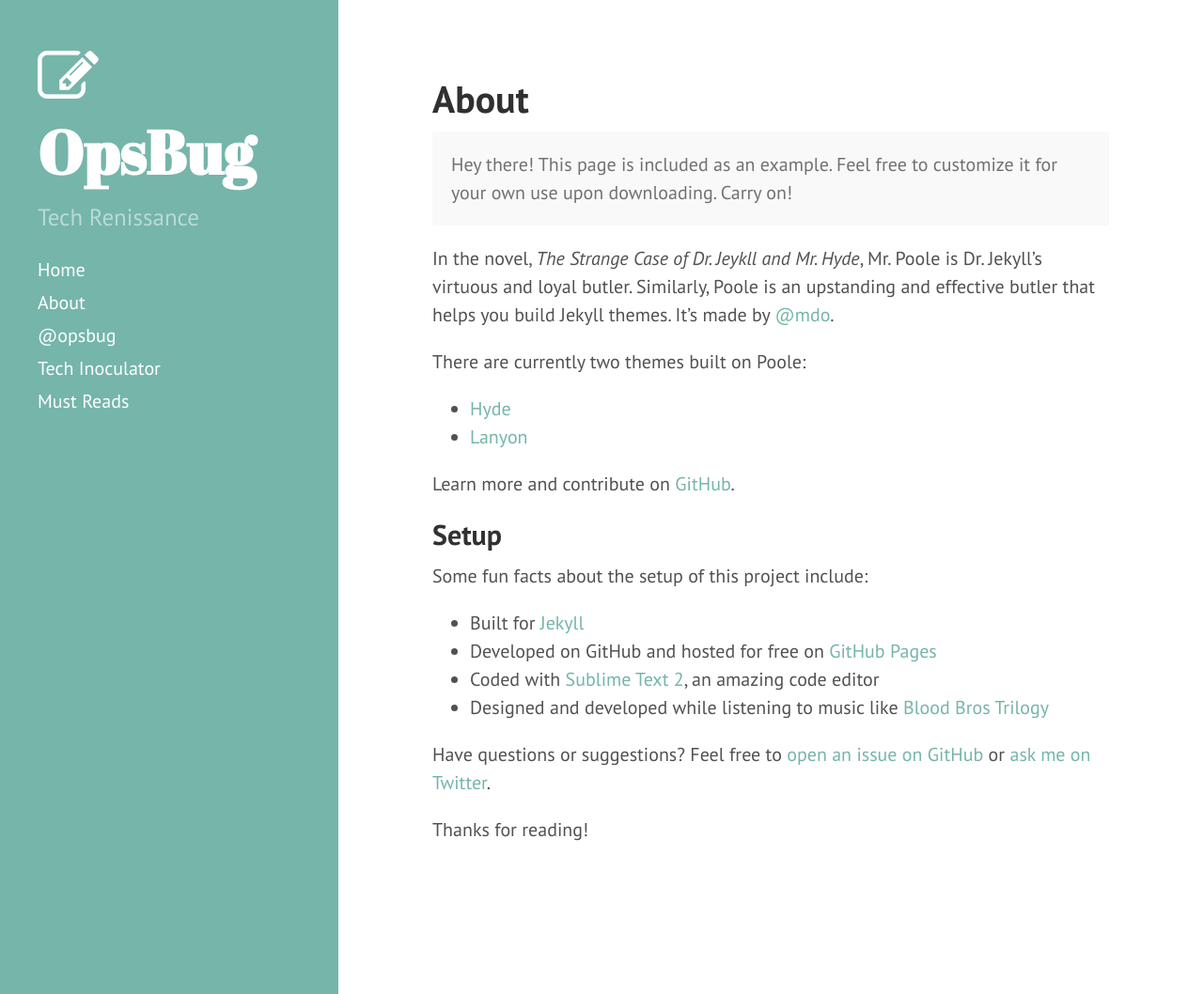
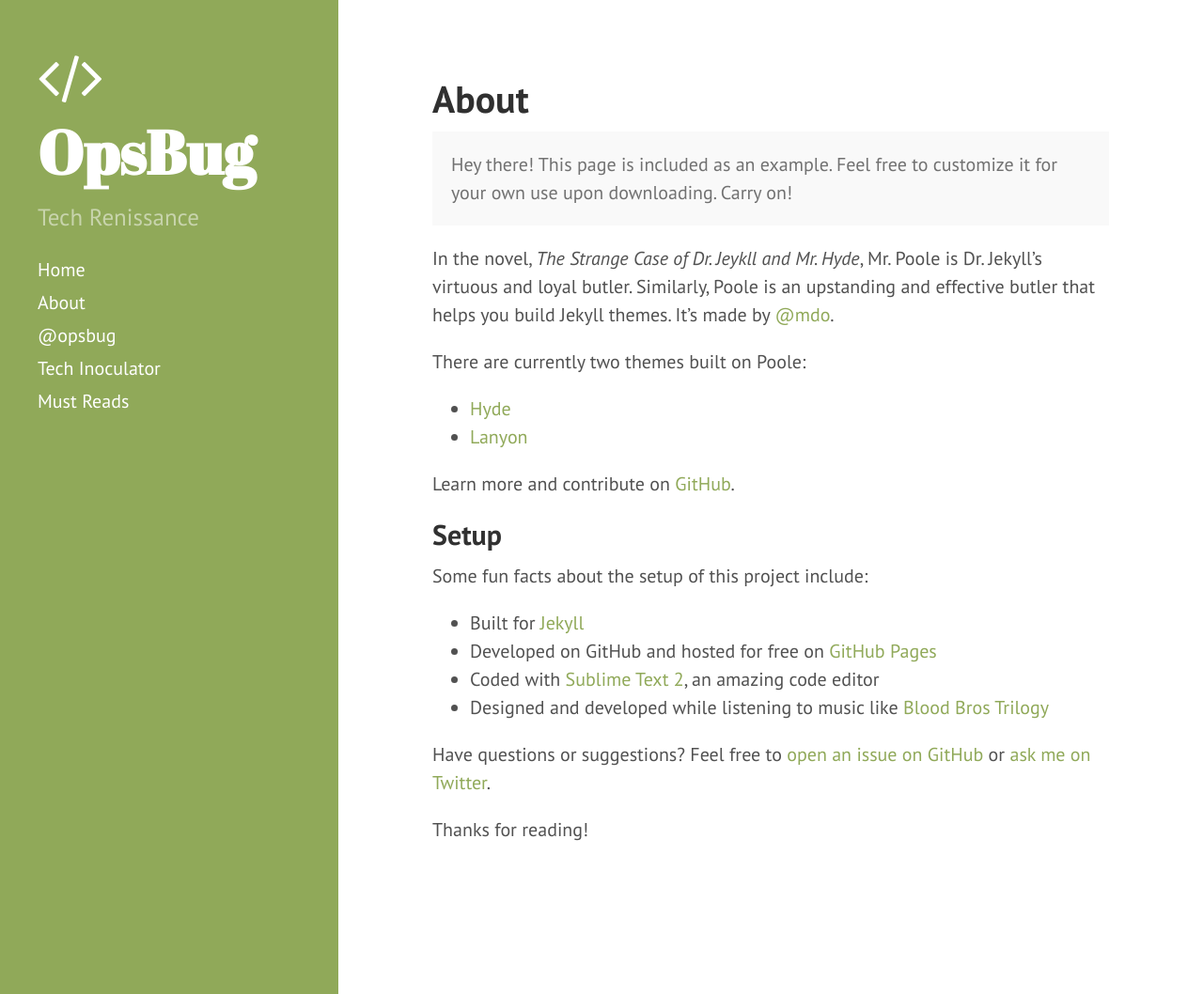
Before and after one commit to claraleung/claraleung.github.io, a Jekyll site: the page built from about.md, in a window 1280 px wide and 1058 px high. Shown: the whole window at 94% size. Built offline with Jekyll 4.4.1, drawn with Linux system fonts in a browser that asks for light colours; nearby versions of some CDN libraries; Markdown is read by kramdown in place of the engine named in the settings.

Commit message:
New theme

```diff
--- a/_includes/sidebar.html
+++ b/_includes/sidebar.html
@@ -4,7 +4,7 @@
 
       <h1>
         <a href="{{ site.baseurl }}">
-          <i class="fa fa-pencil-square-o"></i> {{ site.title }}
+          <i class="fa fa-code"></i> {{ site.title }}
         </a>
       </h1>
 
--- a/_layouts/default.html
+++ b/_layouts/default.html
@@ -3,7 +3,7 @@
 
   {% include head.html %}
 
-  <body class="theme-base-0c">
+  <body class="theme-base-0b">
 
     {% include sidebar.html %}
 
```
